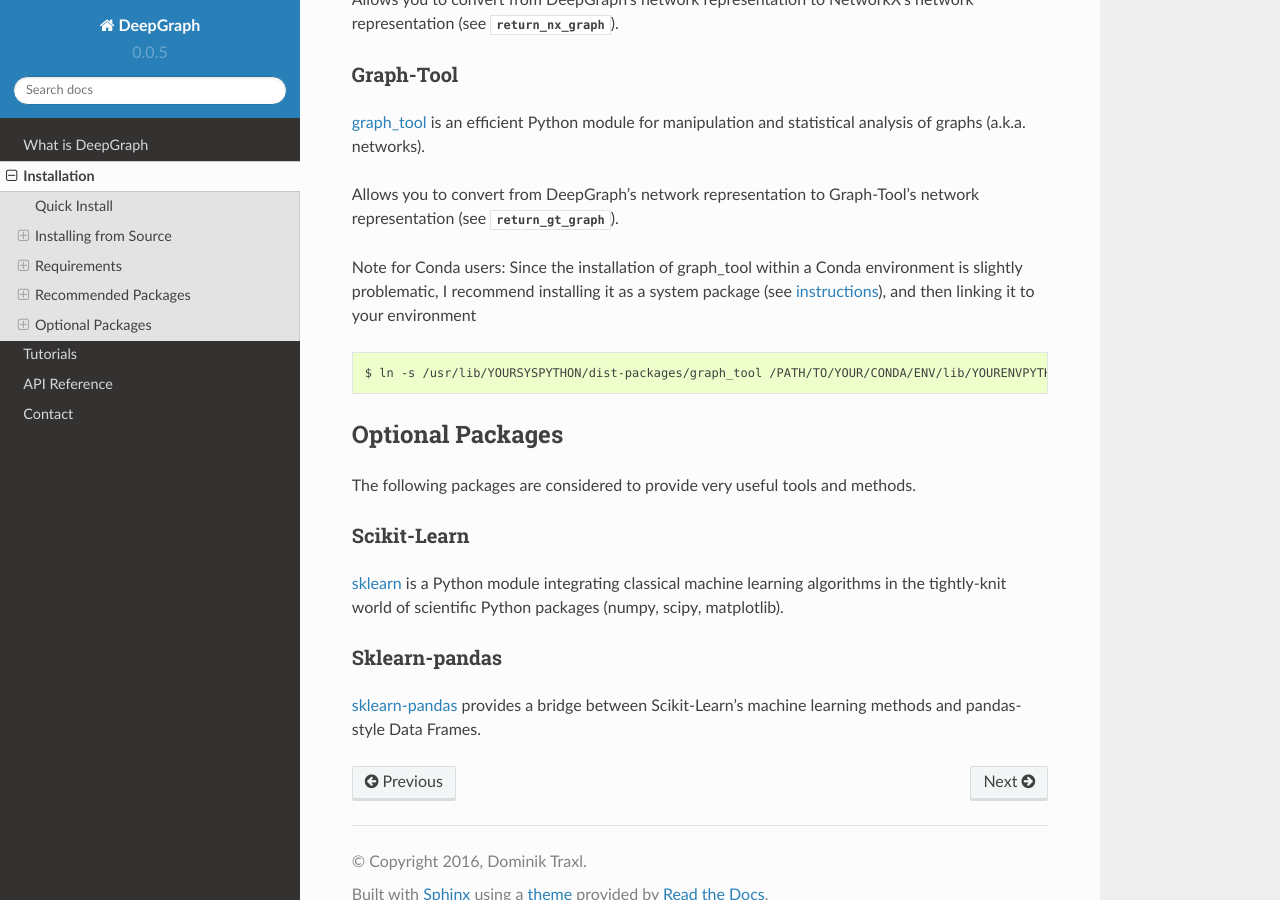
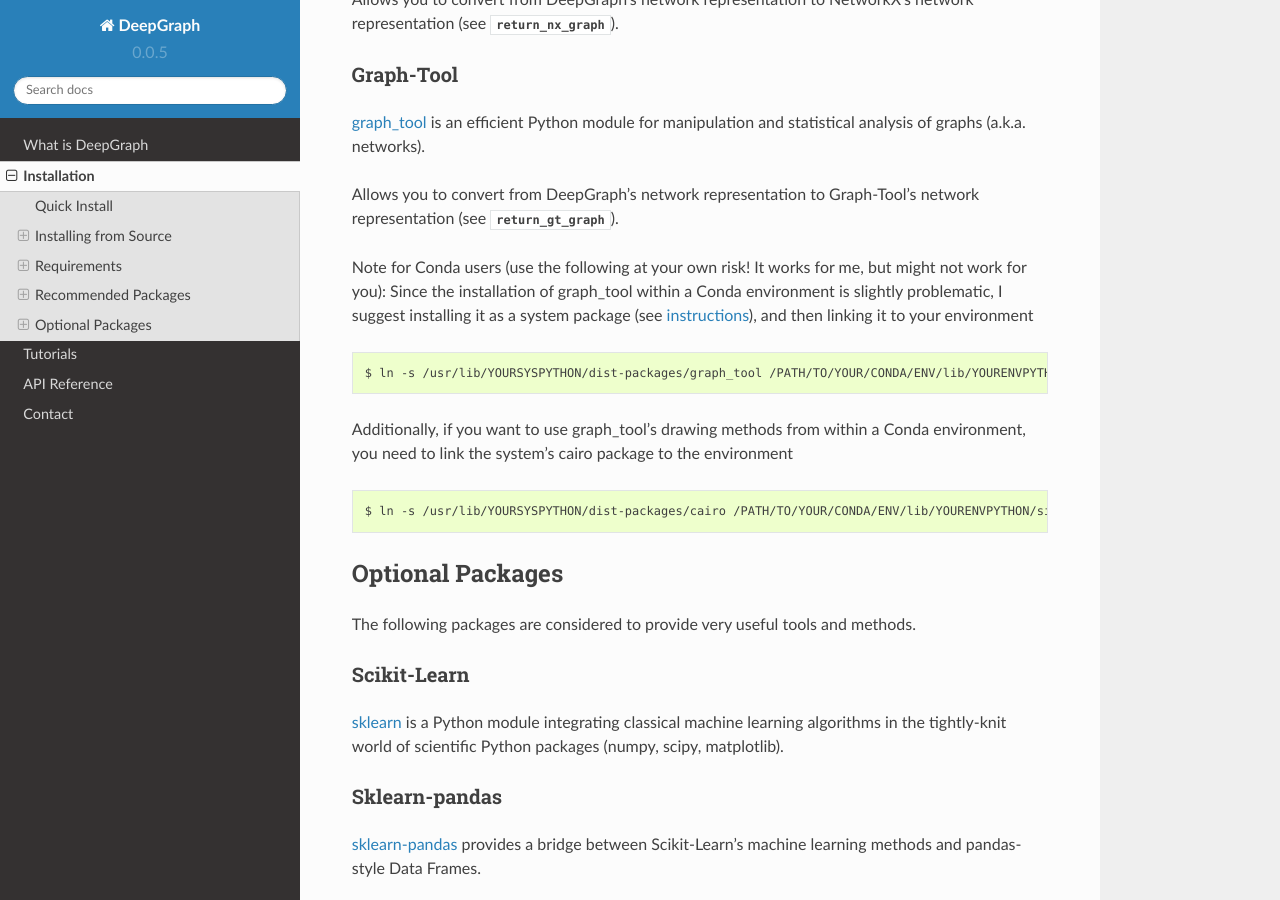
Before and after one commit to deepgraph/deepgraph, a Sphinx documentation site: the page built from doc/source/installation.rst, in a window 1280 px wide and 900 px high, scrolled down 3325 px. Built offline with Sphinx 7.4.7 and the Read the Docs theme 2.0.0, drawn with Linux system fonts in a browser that asks for light colours.

Commit message:
change remarks about linking system graph_tool (and cairo) to conda environment.

```diff
--- a/doc/source/installation.rst
+++ b/doc/source/installation.rst
@@ -216,15 +216,23 @@
 Allows you to convert from DeepGraph's network representation to Graph-Tool's
 network representation (see :py:meth:`return_gt_graph <.return_gt_graph>`).
 
-Note for Conda users:
-Since the installation of graph_tool within a Conda environment is slightly
-problematic, I recommend installing it as a system package (see
-`instructions <https://graph-tool.skewed.de/download>`_), and then linking it
-to your environment
+Note for Conda users (use the following at your own risk! It works for me, but
+might not work for you): Since the installation of graph_tool within a Conda
+environment is slightly problematic, I suggest installing it as a system
+package (see `instructions <https://graph-tool.skewed.de/download>`_), and then
+linking it to your environment
 
 ::
 
    $ ln -s /usr/lib/YOURSYSPYTHON/dist-packages/graph_tool /PATH/TO/YOUR/CONDA/ENV/lib/YOURENVPYTHON/site-packages/graph_tool
+
+Additionally, if you want to use graph_tool's drawing methods from within a
+Conda environment, you need to link the system's cairo package to the
+environment
+
+::
+
+   $ ln -s /usr/lib/YOURSYSPYTHON/dist-packages/cairo /PATH/TO/YOUR/CONDA/ENV/lib/YOURENVPYTHON/site-packages/cairo
 
 
 Optional Packages
```
